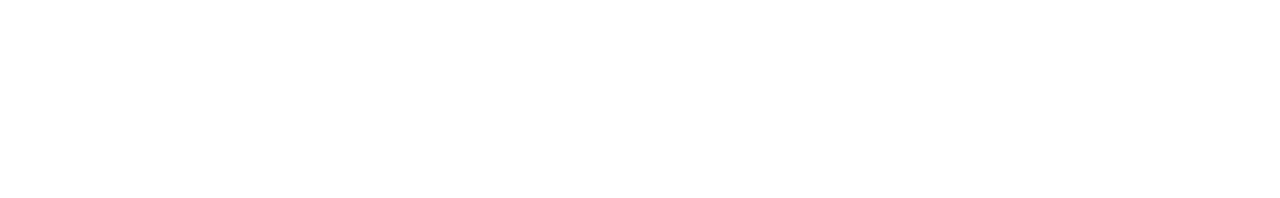
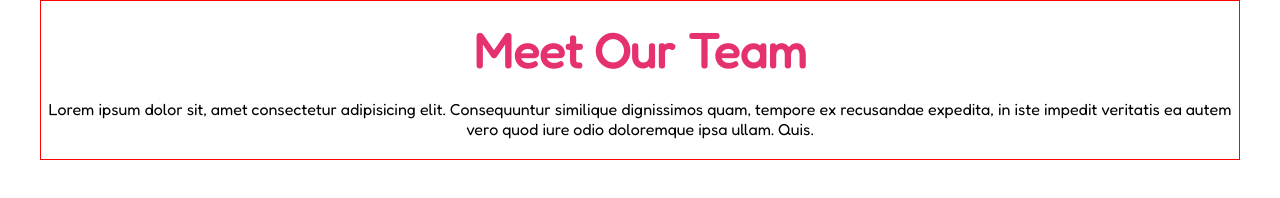
Before and after one commit to Simo-bsc/html-css-float-cards, a plain HTML site: page index.html in a window 1280 px wide. Drawn offline with Linux system fonts and the light colour scheme.

Commit message:
ADD Header

```diff
--- a/css/style.css
+++ b/css/style.css
@@ -8,4 +8,54 @@
 
 /* GENERAL */
 
+body{
+    font-family: 'Fredoka', sans-serif;
+}
+
+.clearfix{
+    content: "";
+    display: table;
+    clear: both;
+}
+
+h1{
+    color: #E53170;
+    text-align: center;
+    font-size: 3em;
+    margin-top: 20px;
+}
+
+p{
+    text-align: center;
+    margin-top: 20px;
+    margin-bottom: 20px;
+
+}
+
+.bg-color-box{
+    background-color: #0F0E17;
+}
+
+.container{
+    max-width: 1200px;
+    margin: 0 auto;
+}
+
+
+
+/* LAYOUT */
+
+
+
+
 /* MAIN */
+
+
+
+
+
+/* DEBUG */
+
+.debug{
+    border: 1px solid red;
+}
--- a/index.html
+++ b/index.html
@@ -14,11 +14,39 @@
         <!-- CSS -->
         <link rel="stylesheet" href="css/style.css">
 
-        <title>Document</title>
+        <title>Meet Our Team</title>
     </head>
 
     <body>
 
+        <Main>
+
+            <div class="container debug">
+
+                <!-- MAIN HEADER -->
+            <header>
+
+                <h1>
+                    Meet Our Team
+                </h1>
+
+                <p>
+                    Lorem ipsum dolor sit, amet consectetur adipisicing elit. Consequuntur similique dignissimos quam, tempore ex recusandae expedita, in iste impedit veritatis ea autem vero quod iure odio doloremque ipsa ullam. Quis.
+                </p>
+
+            </header>
+
+            <!-- SECTION BOX -->
+
+            <section>
+
+
+            </section>
+
+            </div>
+
+        </Main>
+
     </body>
 
 </html>
```
